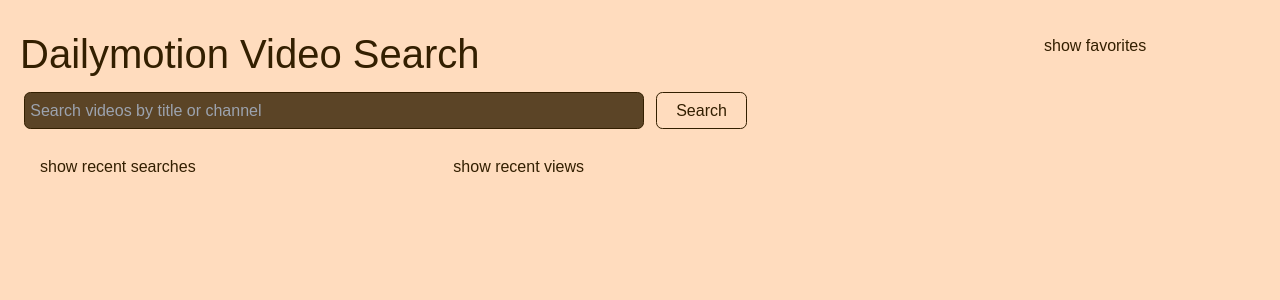
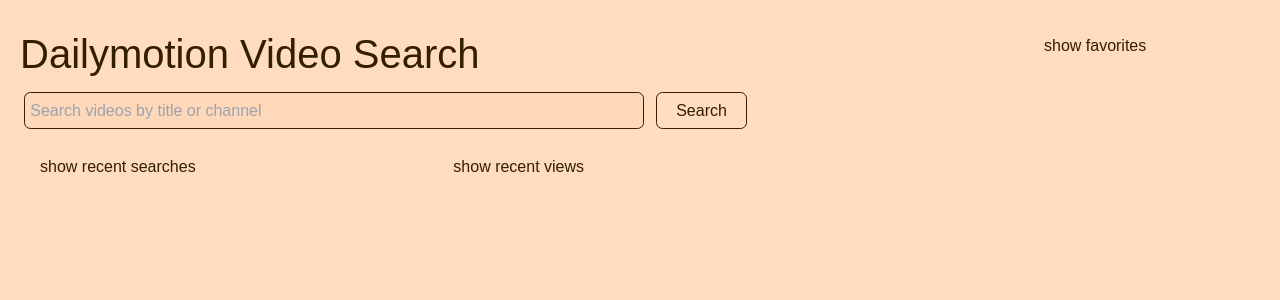
Before and after one commit to newlight77/dailymotion-next-app, a Next.js app: page / in a window 1280 px wide. Shown: the top 300 px of the page. Built offline with nearby package versions, Linux system fonts and the light colour scheme.

Commit message:
feature(search video): improve colors on search bar

```diff
--- a/src/app/globals.css
+++ b/src/app/globals.css
@@ -184,7 +184,7 @@ article {
 }
 
 input {
-  background: var(--color-primary-variant);
+  background: var(--color-secondary);
   color: var(--color-light);
   padding: 0.25rem 0.33rem;
   margin: 0.25rem;
```
